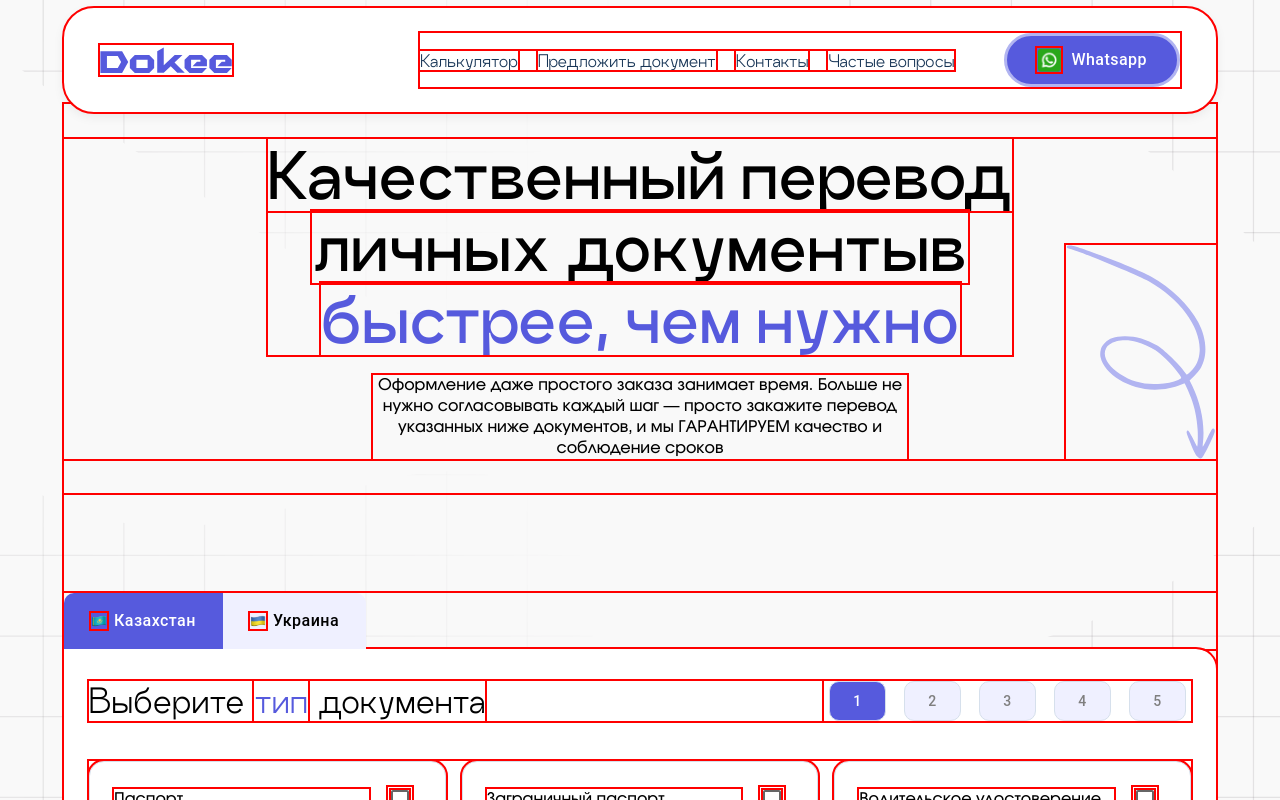
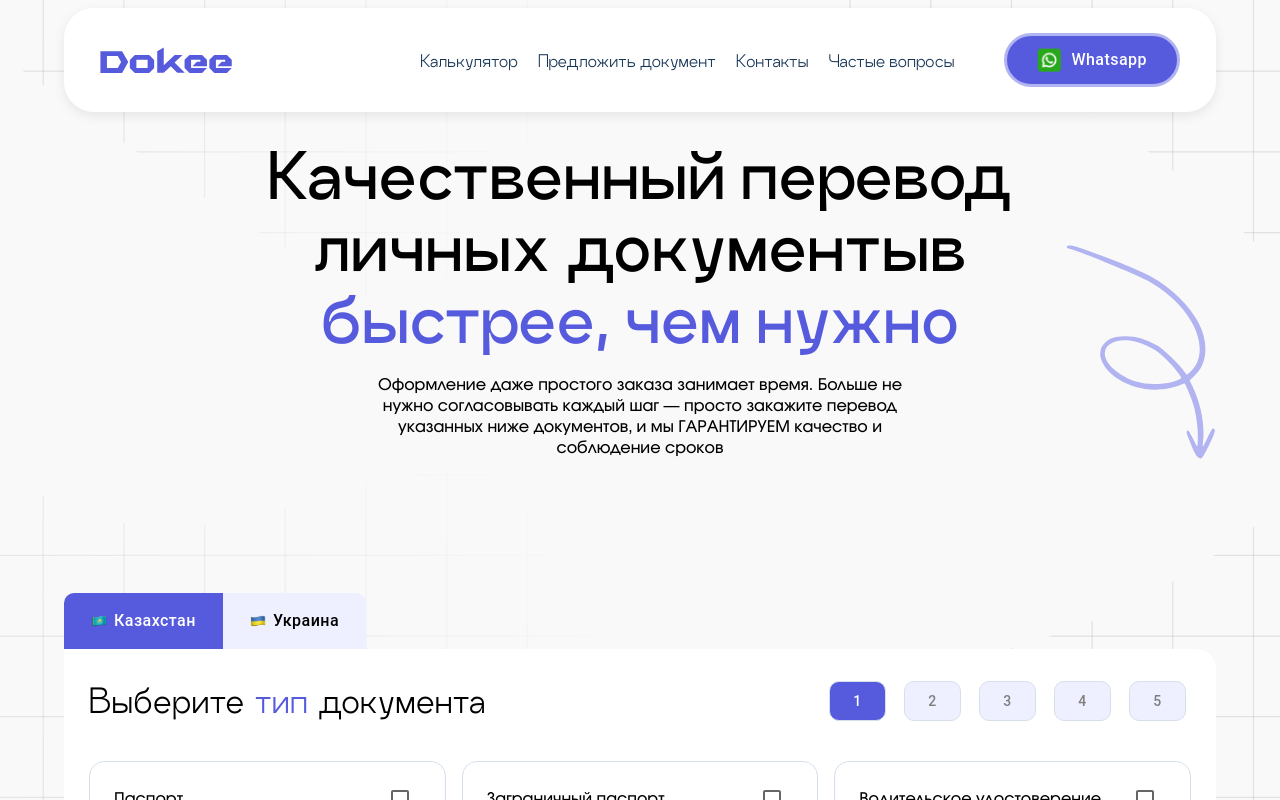
Before and after one commit to dokeepro/dokee, a Next.js app: page / in a window 1280 px wide. Shown: the top 800 px of the page. Built offline with nearby package versions, Linux system fonts and the light colour scheme.

Commit message:
new changes

```diff
--- a/src/app/globals.css
+++ b/src/app/globals.css
@@ -72,7 +72,6 @@ body {
     box-sizing: border-box;
     padding: 0;
     margin: 0;
-    outline: 2px solid red;
 }
 
 a {
```
